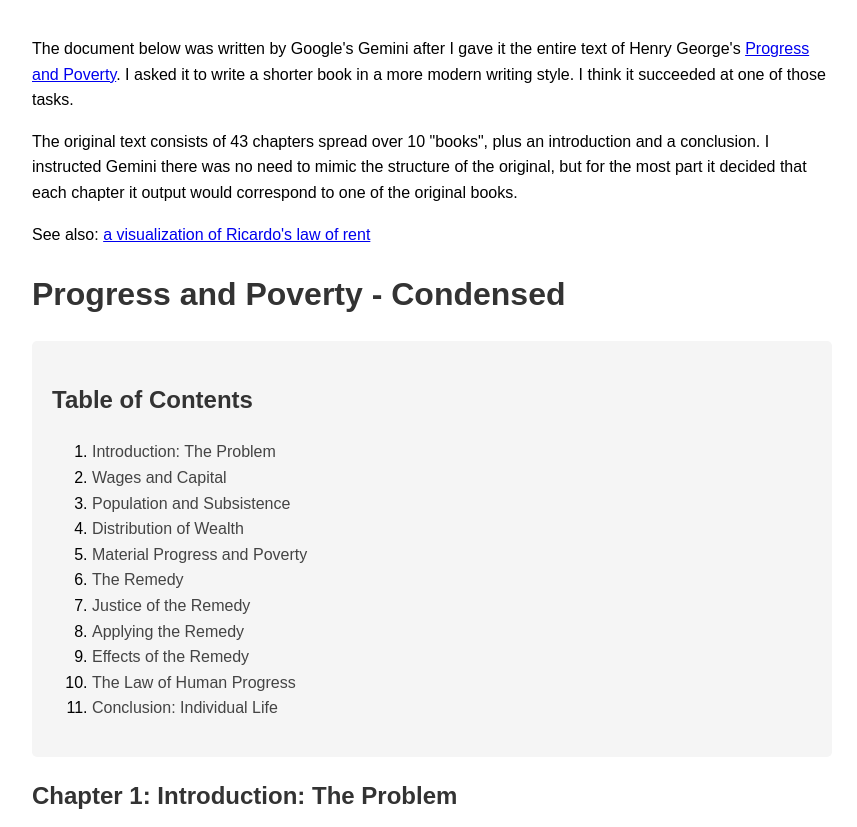
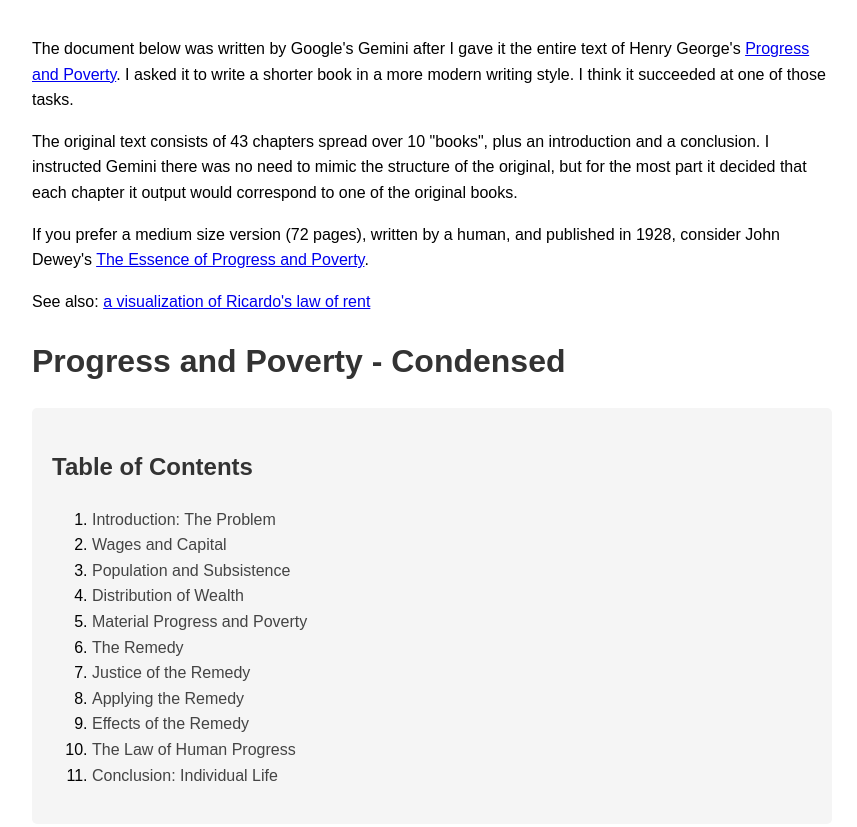
Before and after one commit to sciolizer/ricardo-law-of-rent, a plain HTML site: page progress-and-poverty.html in a window 1280 px wide. Shown: the top 827 px of the page, without its empty margins (208-1065 px from the left). Drawn offline with Linux system fonts and the light colour scheme.

Commit message:
link to Essence of Progress and Poverty

```diff
--- a/progress-and-poverty.html
+++ b/progress-and-poverty.html
@@ -44,6 +44,11 @@
     <p>The original text consists of 43 chapters spread over 10 "books", plus an introduction and a conclusion. I
         instructed Gemini there was no need to mimic the structure of the original, but for the most part it decided
         that each chapter it output would correspond to one of the original books.</p>
+
+    <p>If you prefer a medium size version (72 pages), written by a human, and published in 1928, consider John Dewey's
+        <a href="https://www.goodreads.com/en/book/show/53136252-the-essence-of-progress-and-poverty">The Essence of
+            Progress and Poverty</a>.
+    </p>
 
     <p>See also: <a href="ricardo-law-of-rent.html">a visualization of Ricardo's law of rent</a></p>
 
```
